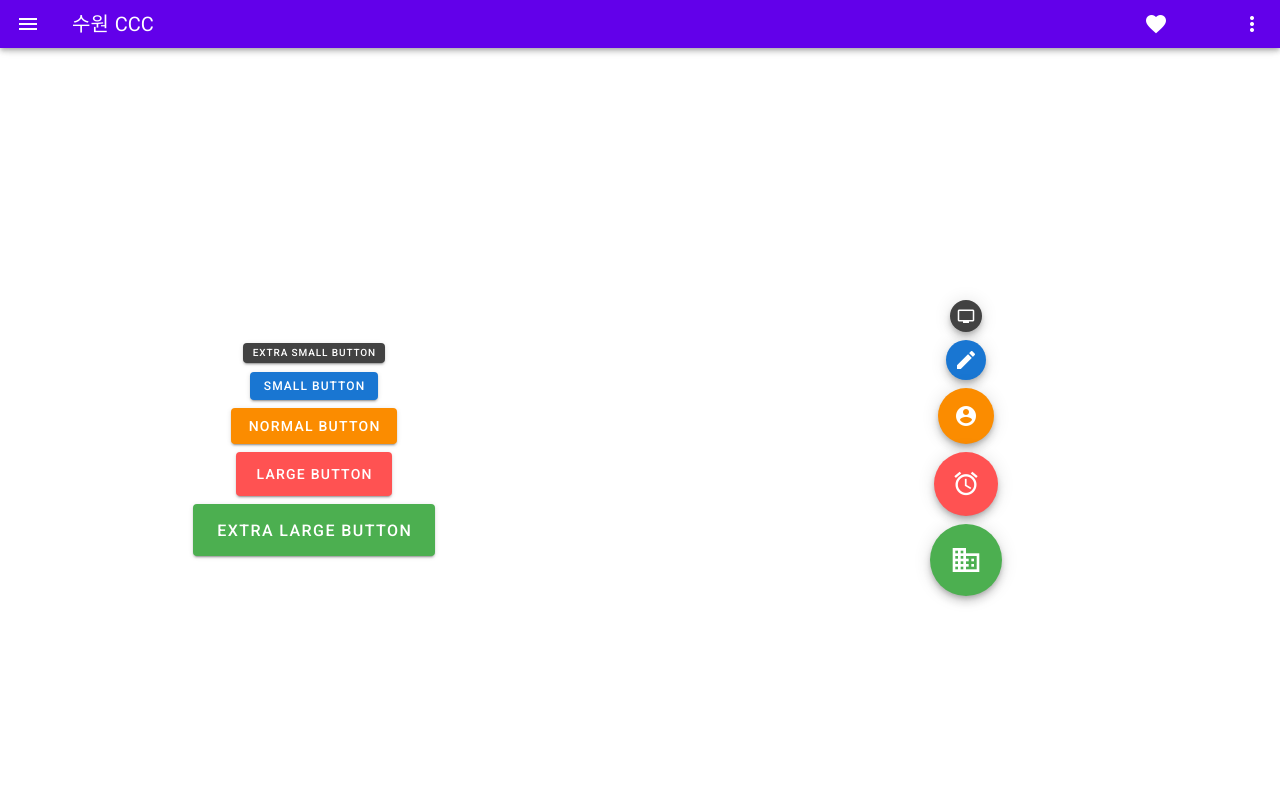
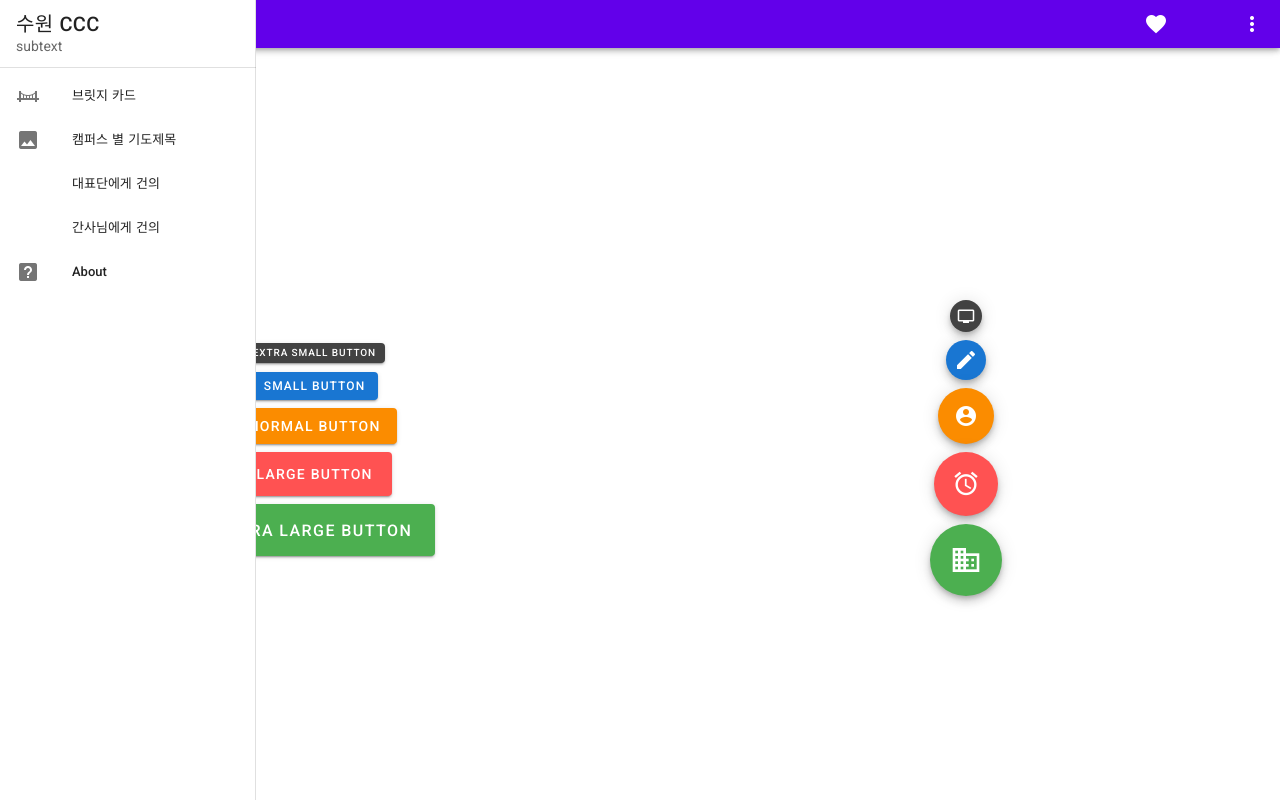
Before and after one commit to peterhyun1234/vue-ForSuwonCCC, a Nuxt app in the folder was-fsc/: page / in a window 1280 px wide. Both pictures are taken after a click on the button 28 px from the left and 24 px from the top of the page. Shown: the top 800 px of the page. Built offline with nearby package versions, Linux system fonts and the light colour scheme.

Commit message:
add nav bar

```diff
--- a/was-fsc/pages/index.vue
+++ b/was-fsc/pages/index.vue
@@ -1,14 +1,12 @@
 <template>
   <v-app id="inspire">
-    <div>
       <v-app-bar
         color="deep-purple accent-4"
         dense
         dark
-        hide-on-scroll
         collapse-on-scroll
       >
-        <v-app-bar-nav-icon></v-app-bar-nav-icon>
+        <v-app-bar-nav-icon @click="navdrawer = !navdrawer"></v-app-bar-nav-icon>
 
         <v-toolbar-title>수원 CCC</v-toolbar-title>
 
@@ -43,7 +41,41 @@
           </v-list>
         </v-menu>
       </v-app-bar>
-    </div>
+
+      <v-navigation-drawer app v-model="navdrawer">
+        <v-list-item>
+          <v-list-item-content>
+            <v-list-item-title class="title">
+              수원 CCC
+            </v-list-item-title>
+            <v-list-item-subtitle>
+              subtext
+            </v-list-item-subtitle>
+          </v-list-item-content>
+        </v-list-item>
+
+        <v-divider></v-divider>
+
+        <v-list
+          dense
+          nav
+        >
+          <v-list-item
+            v-for="item in items"
+            :key="item.title"
+            link
+          >
+            <v-list-item-icon>
+              <v-icon>{{ item.icon }}</v-icon>
+            </v-list-item-icon>
+
+            <v-list-item-content>
+              <v-list-item-title>{{ item.title }}</v-list-item-title>
+            </v-list-item-content>
+          </v-list-item>
+        </v-list>
+      </v-navigation-drawer>
+
     <div>
       <v-container fluid class="pa-0">
       <v-row align="center">
@@ -109,14 +141,7 @@
       class="indigo lighten-1 white--text text-center"
     >
       <v-card-text>
-        <v-btn
-          v-for="icon in icons"
-          :key="icon"
-          class="mx-4 white--text"
-          icon
-        >
-          <v-icon size="24px">{{ icon }}</v-icon>
-        </v-btn>
+
       </v-card-text>
 
       <v-card-text class="white--text pt-0">
@@ -138,7 +163,20 @@
 
 export default {
   components: {
-  }
+  },
+  data () {
+    return {
+      navdrawer: false,
+      items: [
+        { title: '브릿지 카드', icon: 'mdi-bridge' },
+        { title: '캠퍼스 별 기도제목', icon: 'mdi-image' },
+        { title: '대표단에게 건의', icon: 'mdi-email-send-outline' },
+        { title: '간사님에게 건의', icon: 'mdi-email-send' },
+        { title: 'About', icon: 'mdi-help-box' },
+      ],
+      right: null,
+    }
+  },
 }
 </script>
 
```
